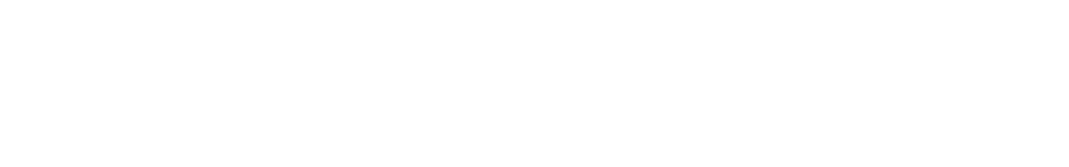
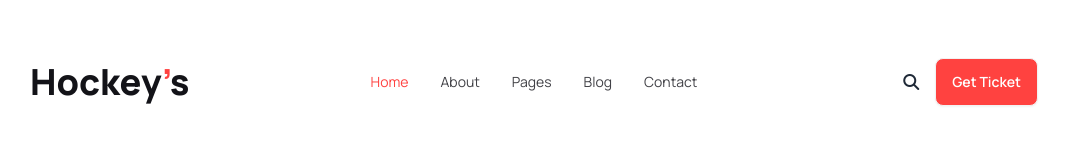
Before and after one commit to AbdullaAlHarun/hockey-club, a plain HTML site: page index.html in a window 1280 px wide. Shown: the whole page, without its empty margins (106-1175 px from the left). Drawn offline with nearby package versions, Linux system fonts and the light colour scheme.

Commit message:
Added Navbar section!

```diff
--- a/index.html
+++ b/index.html
@@ -21,6 +21,7 @@
              extend: {
                colors: {
                  clifford: '#da373d',
+                 secondary: '#FF4240',
                }
              }
            }
@@ -32,7 +33,47 @@
          }
      </style>
 </head>
-<body>
+<body class="font-manrope">
+    <header class="lg:mx-32 mx-5">
+        <nav class="py-4 lg:py-12">
+            <div class="navbar bg-base-100">
+                <div class="navbar-start">
+                  <div class="dropdown">
+                    <div tabindex="0" role="button" class="btn btn-ghost lg:hidden">
+                      <svg xmlns="http://www.w3.org/2000/svg" class="h-5 w-5" fill="none" viewBox="0 0 24 24" stroke="currentColor"><path stroke-linecap="round" stroke-linejoin="round" stroke-width="2" d="M4 6h16M4 12h8m-8 6h16" /></svg>
+                    </div>
+                    <ul tabindex="0" class="menu menu-sm dropdown-content mt-3 z-[1] p-2 shadow bg-base-100 rounded-box w-52">
+                      <li><a class="text-secondary font-normal text-base" href="#">Home</a></li>
+                      <li><a class="text-[#424247] font-normal text-base" href="#">About</a></li>
+                      <li><a class="text-[#424247] font-normal text-base" href="#">Pages</a></li>
+                      <li><a class="text-[#424247] font-normal text-base" href="#">Blog</a></li>
+                      <li><a class="text-[#424247] font-normal text-base" href="#">Contact</a></li>
+                    </ul>
+                  </div>
+                  <a class="text-2xl lg:text-4xl font-extrabold text-[#131318]">Hockey<span class="text-secondary">’</span>s</a>
+                </div>
+                <div class="navbar-center hidden lg:flex">
+                  <ul class="menu menu-horizontal px-1">
+                    <li><a class="text-secondary font-normal" href="#">Home</a></li>
+                    <li><a class="text-[#424247] font-normal" href="#">About</a></li>
+                    <li><a class="text-[#424247] font-normal" href="#">Pages</a></li>
+                    <li><a class="text-[#424247] font-normal" href="#">Blog</a></li>
+                    <li><a class="text-[#424247] font-normal" href="#">Contact</a></li>
+                  </ul>
+                </div>
+                <div class="navbar-end">
+                  <span><i class="fa-solid fa-magnifying-glass hidden md:block"></i></span>
+                  <a class="btn ml-4 text-white font-xl bg-secondary ">Get Ticket</a>
+                </div>
+              </div>
+        </nav>
+    </header>
+    <main>
+
+    </main>
+    <footer>
+
+    </footer>
 
 </body>
 </html>
```
